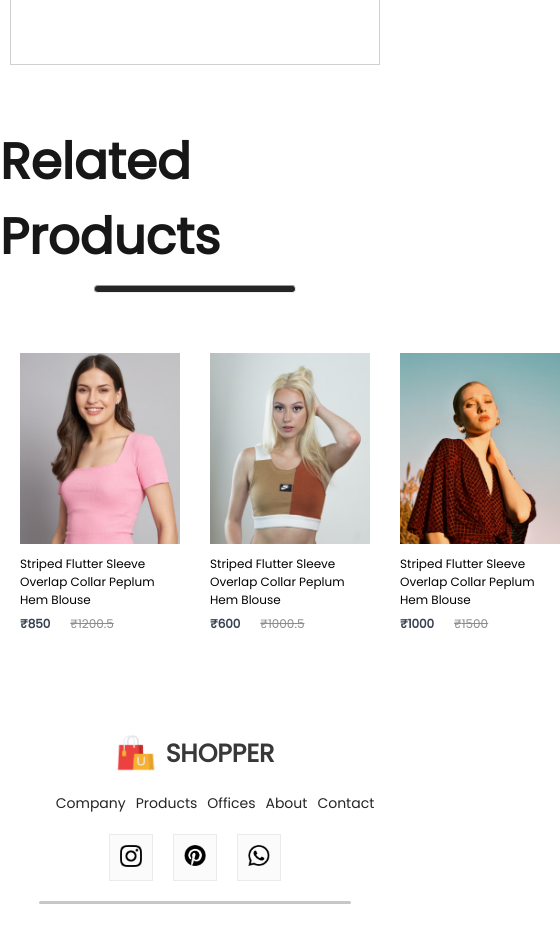
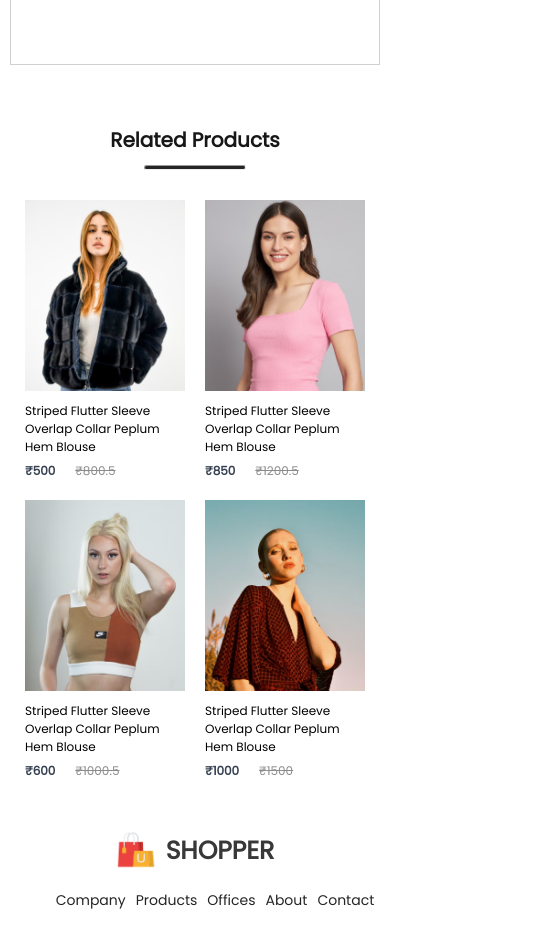
Before and after one commit to SomsuryaMohapatra/E-Commerce-Frontend, a React (Create React App) app: page /product/1 in a window 390 px wide. Shown: the part 1620-2549 px from the top of the page, 560 px wide, since content can reach past the window. Built offline with nearby package versions, Linux system fonts and the light colour scheme.

Commit message:
Responsive RelatedProducts

```diff
--- a/src/Components/RelatedProducts/RelatedProducts.css
+++ b/src/Components/RelatedProducts/RelatedProducts.css
@@ -26,3 +26,74 @@
     gap: 30px;
 
 }
+
+@media(max-width:1280px) {
+    .relatedproducts {
+        margin-bottom: 80px;
+    }
+
+    .relatedproducts h1 {
+        font-size: 40px;
+    }
+
+    .relatedproducts hr {
+        width: 160px;
+        height: 4px;
+    }
+
+    .relatedproducts-item {
+        gap: 20px;
+        margin-top: 30px;
+    }
+}
+
+@media(max-width:1024px) {
+    .relatedproducts {
+        margin-bottom: 60px;
+    }
+
+    .relatedproducts h1 {
+        font-size: 30px;
+    }
+
+    .relatedproducts hr {
+        width: 120px;
+        height: 3px;
+    }
+
+    .relatedproducts-item {
+        gap: 15px;
+        margin-top: 20px;
+    }
+}
+
+@media(max-width:800px) {
+    .relatedproducts {
+        margin-bottom: 60px;
+    }
+
+    .relatedproducts h1 {
+        font-size: 20px;
+    }
+
+    .relatedproducts hr {
+        width: 100px;
+    }
+
+    .relatedproducts-item {
+        gap: 5px;
+    }
+}
+
+@media(max-width:500px) {
+    .relatedproducts {
+        margin-bottom: 50px;
+    }
+
+    .relatedproducts-item {
+        display: grid;
+        grid-template-columns: 1fr 1fr;
+        gap: 20px;
+    }
+
+}
```
